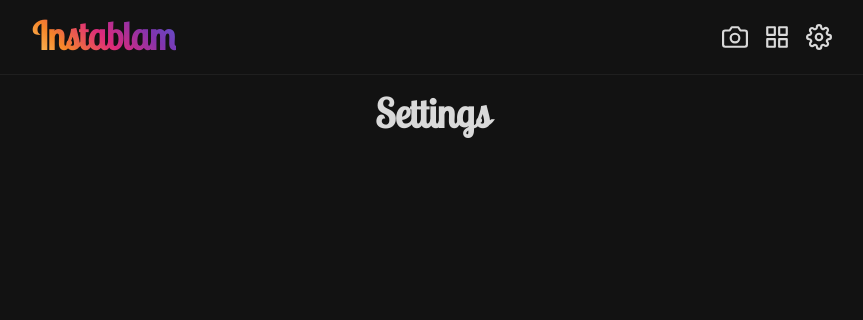
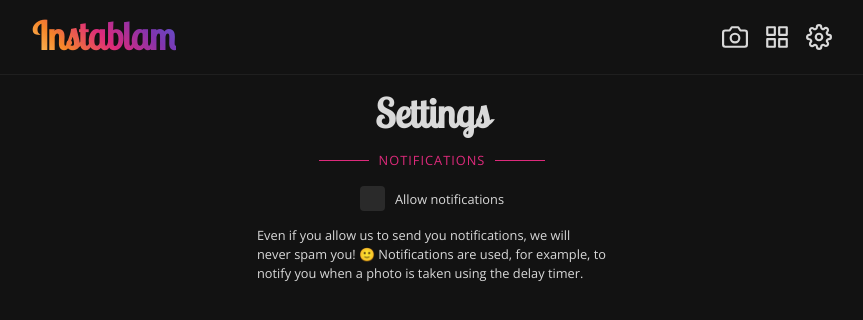
Before and after one commit to MatildaMared/instablam, a React (Create React App) app: page /settings in a window 1280 px wide. Shown: the top 320 px of the page, without its empty margins (208-1071 px from the left). Built offline with nearby package versions, Linux system fonts and the light colour scheme.

Commit message:
show notification to user when a photo is taking with delay, if the user allows it

```diff
--- a/src/components/Camera.jsx
+++ b/src/components/Camera.jsx
@@ -1,7 +1,12 @@
 import { useState, useEffect, useRef, useContext } from "react";
 import styled from "styled-components";
 import ToggleCameraBtn from "./ToggleCameraBtn";
-import { cameraOn, cameraOff, takePhoto } from "../utils/cameraHelper";
+import {
+	cameraOn,
+	cameraOff,
+	takePhoto,
+	closeStream,
+} from "../utils/cameraHelper";
 import Photo from "./Photo";
 import ConfirmPhoto from "./ConfirmPhoto";
 import Checkbox from "./Checkbox";
@@ -29,9 +34,18 @@ const Camera = ({ setCurrentStep }) => {
 			}
 			setStatusMessage("");
 			photo = await takePhoto(videoRef, canvasRef);
+			if (context.allowNotifications) {
+				new Notification("Photo taken! 📸", {
+					body: "Looking good today! 😎",
+					icon: photo,
+					image: photo,
+				});
+			}
 		}
+		closeStream(context.stream);
 		updateContext({
 			photo: photo,
+			stream: null,
 		});
 	};
 
@@ -94,9 +108,14 @@ const Camera = ({ setCurrentStep }) => {
 					<Button onClick={onPhotoHandler}>Take photo</Button>
 					<Checkbox
 						checked={useDelay}
-						setChecked={setUseDelay}
+						onChange={() => setUseDelay(!useDelay)}
 						text={"Add 3 second delay"}
 					/>
+					<Text>
+						Hey gorgeous! If you go to settings and allow us to send you
+						notifications, you will recieve a notification when a photo is taken
+						with delay. Great huh? 🤩
+					</Text>
 				</>
 			)}
 			{context.photo && (
@@ -144,4 +163,10 @@ const Canvas = styled.canvas`
 	position: absolute;
 `;
 
+const Text = styled.p`
+	max-width: 350px;
+	font-size: 0.8rem;
+	margin: 0.5rem 0;
+`;
+
 export default Camera;
--- a/src/components/Checkbox.jsx
+++ b/src/components/Checkbox.jsx
@@ -1,18 +1,13 @@
 import React from "react";
 import styled from "styled-components";
 
-function Checkbox({ checked, setChecked, text }) {
-	const onChangeHandler = () => {
-		setChecked(!checked);
-		console.log(checked);
-	};
-
+function Checkbox({ checked, onChange, text }) {
 	return (
 		<Wrapper>
-			<Label class="container" onChange={onChangeHandler}>
+			<Label onChange={onChange}>
 				{text}
-				<HiddenCheckbox type="checkbox" checked={checked} />
-				<Checkmark class="checkmark"></Checkmark>
+				<HiddenCheckbox type="checkbox" checked={checked} onChange={onChange} />
+				<Checkmark></Checkmark>
 			</Label>
 		</Wrapper>
 	);
--- a/src/context/Context.jsx
+++ b/src/context/Context.jsx
@@ -5,6 +5,7 @@ export const Context = createContext();
 
 export const ContextProvider = ({ children }) => {
 	const [context, setContext] = useState({
+		allowNotifications: false,
 		stream: null,
 		photo: null,
 		location: null,
--- a/src/pages/SettingsPage.jsx
+++ b/src/pages/SettingsPage.jsx
@@ -1,13 +1,112 @@
-import React from "react";
+import React, { useState, useContext, useEffect } from "react";
+import { Context } from "../context/Context";
 import Heading from "../components/Heading";
-
+import styled from "styled-components";
+import Checkbox from "../components/Checkbox";
 
 function SettingsPage() {
+	const [context, updateContext] = useContext(Context);
+	const [allowNotifications, setAllowNotifications] = useState(
+		context.allowNotifications
+	);
+	const [canUseNotifications, setCanUseNotifications] = useState(false);
+
+	useEffect(() => {
+		if (window.Notification) {
+			setCanUseNotifications(true);
+		}
+	}, []);
+
+	useEffect(() => {
+		if (allowNotifications) {
+			if ("Notification" in window) {
+				Notification.requestPermission().then((result) => {
+					if (result === "granted") {
+						updateContext({
+							allowNotifications: true,
+						});
+					} else {
+						setAllowNotifications(false);
+						updateContext({
+							allowNotifications: false,
+						});
+					}
+				});
+			}
+		} else {
+			setAllowNotifications(false);
+			updateContext({
+				allowNotifications: false,
+			});
+		}
+	}, [allowNotifications]);
+
 	return (
-		<main>
+		<Wrapper>
 			<Heading text="Settings" />
-		</main>
+			<SettingsHeading>Notifications</SettingsHeading>
+			{canUseNotifications ? (
+				<>
+					<Checkbox
+						text="Allow notifications"
+						checked={allowNotifications}
+						defaultChecked={allowNotifications}
+						onChange={() => setAllowNotifications(!allowNotifications)}
+					/>
+					<Text>
+						Even if you allow us to send you notifications, we will never spam
+						you! 🙂 Notifications are used, for example, to notify you when a
+						photo is taken using the delay timer.
+					</Text>
+				</>
+			) : (
+				<Text>
+					Your device does not support notifications unfortunately... 😢
+				</Text>
+			)}
+		</Wrapper>
 	);
 }
 
+const Wrapper = styled.main`
+	display: flex;
+	flex-direction: column;
+	justify-content: center;
+	align-items: center;
+`;
+
+const SettingsHeading = styled.h2`
+	text-transform: uppercase;
+	font-size: 0.8rem;
+	letter-spacing: 1px;
+	font-weight: 300;
+	margin: 0.5rem 0;
+	color: var(--color-accent);
+	position: relative;
+
+	&::before,
+	&::after {
+		content: "";
+		width: 50px;
+		height: 1px;
+		background-color: var(--color-accent);
+		position: absolute;
+		top: 50%;
+	}
+
+	&::before {
+		left: -60px;
+	}
+
+	&::after {
+		right: -60px;
+	}
+`;
+
+const Text = styled.p`
+	max-width: 350px;
+	font-size: 0.8rem;
+	margin: 0.5rem 0;
+`;
+
 export default SettingsPage;
--- a/src/utils/cameraHelper.js
+++ b/src/utils/cameraHelper.js
@@ -7,7 +7,9 @@ export async function cameraOff(
 	if (videoElement) {
 		videoElement.srcObject = null;
 	}
-	closeStream(context.stream);
+	if (context.stream) {
+		closeStream(context.stream);
+	}
 	updateCameraState();
 	updateContext({
 		stream: null,
```
